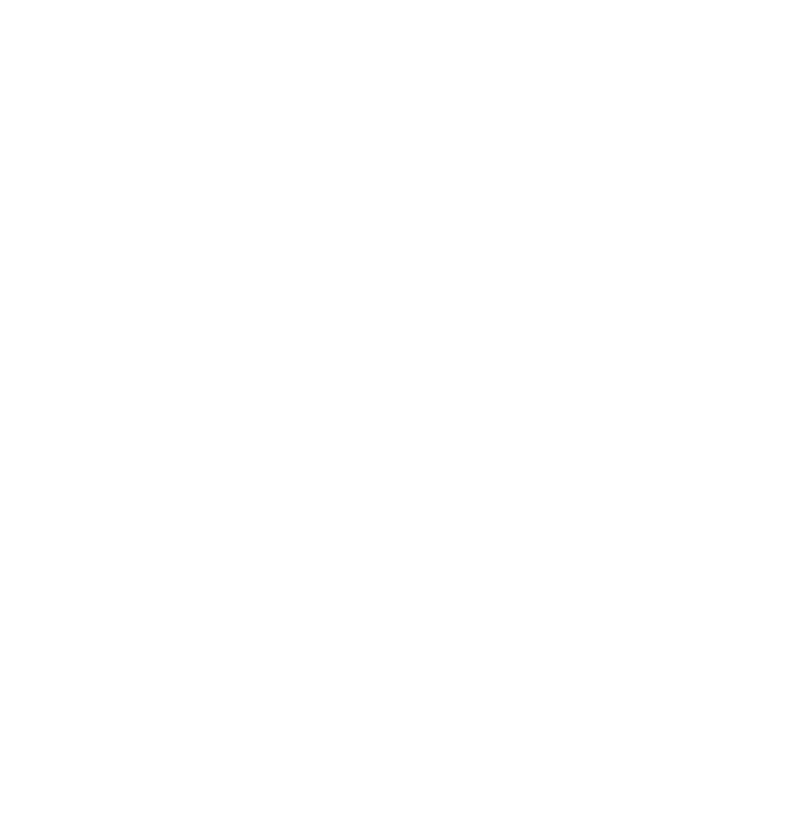
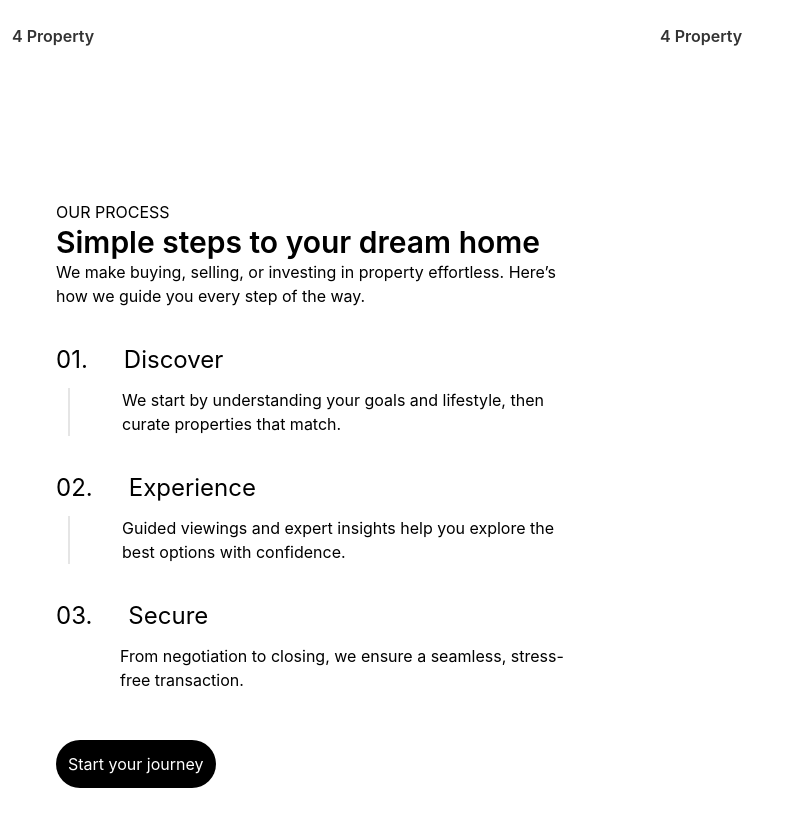
Before and after one commit to MuhdAddasHamdard/find-it, a React (Vite) app: page / in a window 1280 px wide. Shown: the part 4500-5326 px from the top of the page, without its empty margins (0-793 px from the left). Before the commit the page ends 4480 px from the top, so only its background shows below. Built offline with nearby package versions, Linux system fonts and the light colour scheme.

Commit message:
build processes section

```diff
--- a/mock.js
+++ b/mock.js
@@ -155,3 +155,24 @@
     subTitle: "4 Property",
   },
 ];
+
+export const processes = [
+  {
+    id: 0,
+    num: "01.",
+    title: "Discover",
+    desc: "We start by understanding your goals and lifestyle, then curate properties that match.",
+  },
+  {
+    id: 1,
+    num: "02.",
+    title: "Experience",
+    desc: "Guided viewings and expert insights help you explore the best options with confidence.",
+  },
+  {
+    id: 2,
+    num: "03.",
+    title: "Secure",
+    desc: "From negotiation to closing, we ensure a seamless, stress-free transaction.",
+  },
+];
--- a/package.json
+++ b/package.json
@@ -101,7 +101,8 @@
   "scripts": {
     "dev": "vite",
     "build": "vite build",
-    "preview": "vite preview"
+    "preview": "vite preview",
+    "start": "npm run dev"
   },
   "keywords": [],
   "author": "",
--- a/src/App.jsx
+++ b/src/App.jsx
@@ -8,6 +8,7 @@
 import Featured from "./components/Featured";
 import Benefits from "./components/Benefits";
 import Locations from "./components/Locations/Locations";
+import Process from "./components/Process";
 
 function App() {
   return (
@@ -17,6 +18,7 @@
       <Featured />
       <Benefits />
       <Locations />
+      <Process />
     </div>
   );
 }
--- a/src/components/Locations/Locations.jsx
+++ b/src/components/Locations/Locations.jsx
@@ -5,7 +5,7 @@
 const Locations = () => {
   return (
     <div>
-      <section className="container mx-auto">
+      <section className="container mx-auto mt-20">
         <header className="flex text-center flex-col gap-3.5 items-center justify-center">
           <span className="uppercase">Explore Cities</span>
           <h1 className="text-3xl font-semibold">Our location for you</h1>
--- /dev/null
+++ b/src/components/Process.jsx
@@ -0,0 +1,46 @@
+import React from "react";
+import { processes } from "../../mock";
+
+const Process = () => {
+  return (
+    <div className="mt-20">
+      <div className=' contanier mx-auto ps-5 py-12 bg-cover bg-center bg-no-repeat bg-[url("https://framerusercontent.com/images/zXIXkuZZJUSwdBhaihJHq7JZjw.jpg?scale-down-to=2048&width=4000&height=3126")]'>
+        <div className="bg-[#FFFFFF] p-6  rounded-2xl w-[90%] sm:w-[20rem] lg:w-xl">
+          {/* header of the card */}
+          <div className=" ">
+            <span className="uppercase">our process</span>
+            <h3 className="text-3xl font-semibold">
+              Simple steps to your dream home
+            </h3>
+            <p>
+              We make buying, selling, or investing in property effortless.
+              Here’s how we guide you every step of the way.
+            </p>
+          </div>
+          {processes.map((process) => {
+            return (
+              <div className="flex  flex-col gap-3 mt-9" key={process.id}>
+                <div className="flex items-center gap-9 text-2xl">
+                  <span>{process.num}</span>
+                  <h3>{process.title}</h3>
+                </div>
+                <p
+                  className={`ps-13 ms-3 ${
+                    process.id !== 2 ? "border-l-2 border-l-[#E5E5E5]" : ""
+                  }`}
+                >
+                  {process.desc}
+                </p>
+              </div>
+            );
+          })}
+          <button className="bg-black rounded-full p-3 text-white mt-12">
+            Start your journey
+          </button>
+        </div>
+      </div>
+    </div>
+  );
+};
+
+export default Process;
```
